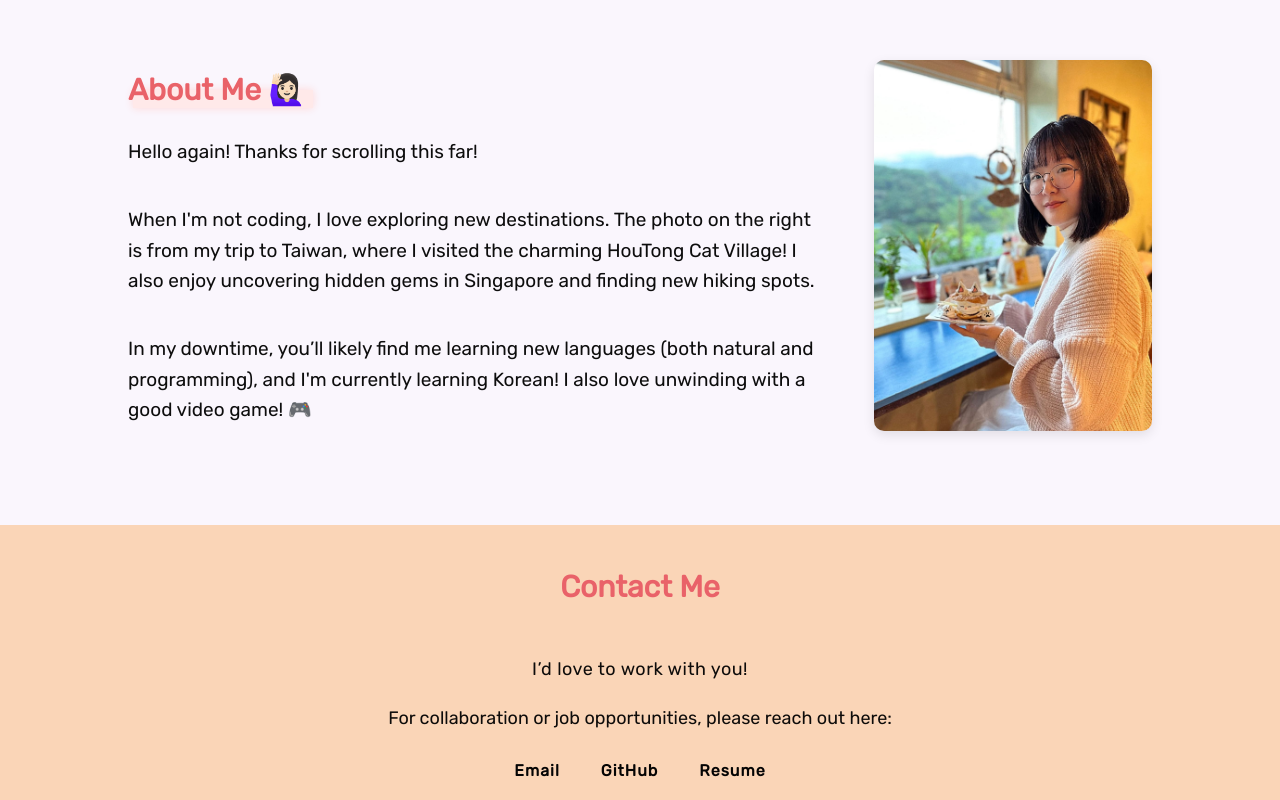
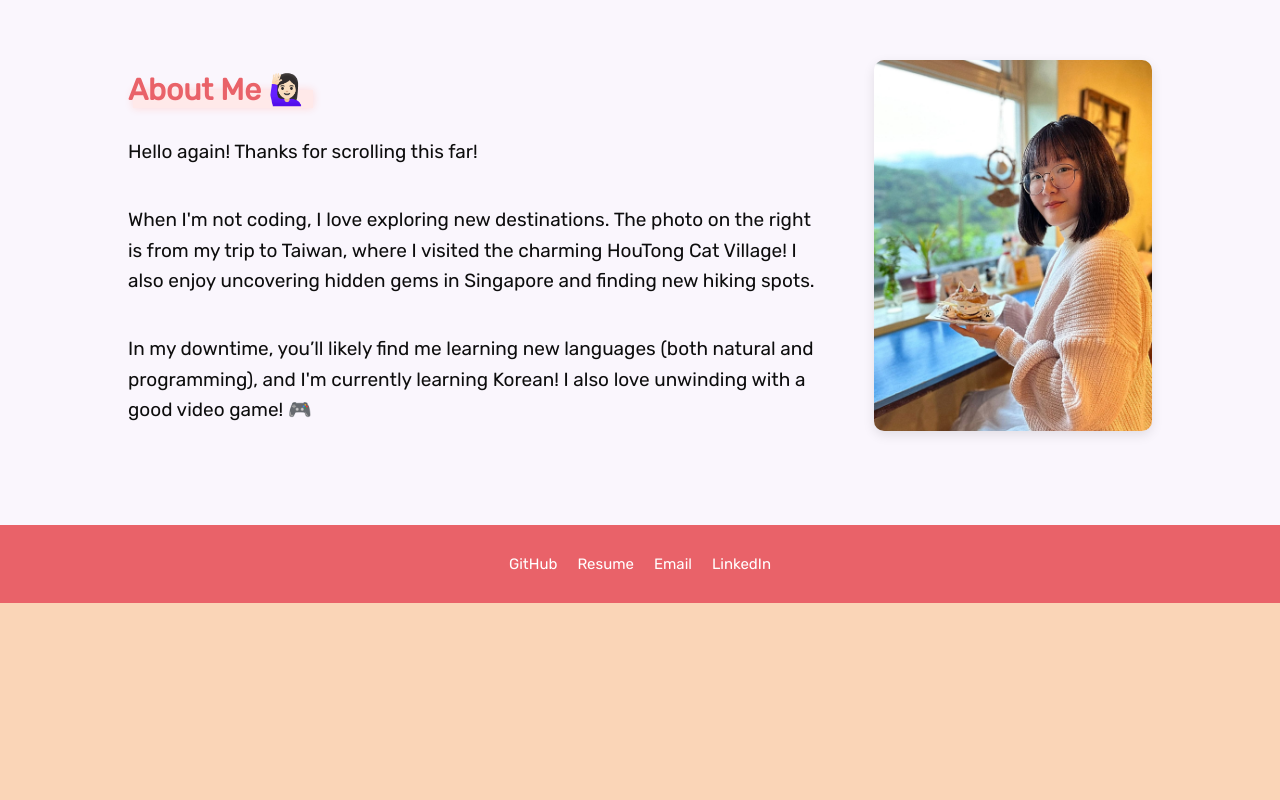
Before and after one commit to Zoooriiel/zoooriiel.github.io, a website: page index.html in a window 1280 px wide. Shown: the part 1972-2772 px from the top of the page. After the commit the page ends 2587 px from the top, so only its background shows below. Drawn offline with nearby package versions, Linux system fonts and the light colour scheme.

Commit message:
Modified styles and index.html

```diff
--- a/Styles.css
+++ b/Styles.css
@@ -598,61 +598,38 @@ header .fa-angle-down {
 }
 
 
-
 /*
-* Contact Me
+* Footer
 */
 
-.contactMeSection {
-  background-color: hsl(27, 87%, 85%);
-  padding: 20px 0;
+footer {
+  display: flex;
+  justify-content: center;
+  gap: 20px;
+  padding: 30px;
+  background-color: #e96269;;
+  color: white;
 }
 
-.contactMeTop {
-  display: flex;
-  flex-direction: column;
-  align-items: center;
+footer a {
+  font-size: 1.5rem;
+  color: white;
+  text-decoration: none;
+  transition: transform 0.3s ease, color 0.3s ease;
 }
 
-.contactMeTop h2 {
-  font-size: 3rem;
-  color: #e96269;
-  position: relative;
-  margin-bottom: 3rem;
+footer a:hover {
+  transform: scale(1.1);
+  color: #000;
 }
 
-.contactMeTop > p {
-  font-size: 1.8rem;
-  margin: 2rem;
+@media (max-width: 768px) {
+  footer {
+    flex-direction: column;
+    gap: 15px;
+  }
+
+  footer a {
+    font-size: 1.3rem;
+  }
 }
-
-#firstp {
-  margin-bottom: 0px;
-  letter-spacing: 0.5px;
-}
-
-.contact-icons {
-  margin-top: 8px;
-}
-
-.contact-icons a {
-  text-decoration: none;
-  color: #040404;
-  font-size: 1.6rem;
-  margin: 0 10px;
-  font-weight: bold; /* Make it stand out */
-  letter-spacing: 1px; /* Slight letter spacing */
-  padding: 4px 8px; /* Padding for a "button-like" feel */
-  border-radius: 10px;
-  transition: all 0.3s ease; /* Smooth transition for hover effect */
-}
-
-.contactMeSection a:hover {
-  background-color: #f3ebfb; /* Lavender background on hover */
-  color: #040404; /* Jet black text on hover */
-  cursor: pointer; /* Pointer cursor for interactivity */
-}
-
-.contact-icons a:hover {
-  color: #f12506;
-}
--- a/index.html
+++ b/index.html
@@ -19,7 +19,6 @@
         <ul class="menu">
           <li><a href="#projects">Projects</a></li>
           <li><a href="#aboutMe">About</a></li>
-          <li><a href="#contactMe">Contact</a></li>
         </ul>
       </nav>
 
@@ -57,7 +56,7 @@
             </video>
             <div class="overlay">
               <h3>Root Squad Social Plant App (WIP)</h3>
-              <p>A plant app</p>
+              <p>A work-in-progress plant-focused social media app where users can share care tips, connect with a community, and post updates about their plants. Features include a search bar with filters, dropdown-based selections, and dynamic content updates</p>
               <ul class="toolsUsed">
                 <li>HTML</li>
                 <li>CSS</li>
@@ -68,8 +67,7 @@
                 <li>Postman</li>
               </ul>
               <div class="viewProject">
-                <a href="https://zoooriiel.github.io/MyAnimeLibrary/" target="_blank" class="button">View Live</a>
-                <a href="https://github.com/Zoooriiel/MyAnimeLibrary" target="_blank" class="button">GitHub</a>
+                <a href="" target="_blank" class="button">Project will be live on Feb 12~</a>
               </div>
             </div>
           </div>
@@ -82,15 +80,15 @@
             </video>
             <div class="overlay">
               <h3>Anime Library</h3>
-              <p>A personal anime library built using HTML, CSS, and JavaScript. This ongoing project currently tracks anime titles and progress. Future plans include integrating a database to allow for dynamic updates and storage.</p>
+              <p>A personal anime tracking app that lets users organize and monitor their anime titles and viewing progress. Upcoming enhancements include integrating a backend database for dynamic updates, storage, and improved functionality.</p>
               <ul class="toolsUsed">
                 <li>HTML5</li>
                 <li>CSS</li>
                 <li>JavaScript</li>
               </ul>
               <div class="viewProject">
-                <a href="https://example.com" target="_blank" class="button">View Live</a>
-                <a href="https://github.com/example" target="_blank" class="button">GitHub</a>
+                <a href="https://zoooriiel.github.io/MyAnimeLibrary/" target="_blank" class="button">View Live</a>
+                <a href="https://github.com/Zoooriiel/MyAnimeLibrary" target="_blank" class="button">GitHub</a>
               </div>
             </div>
           </div>
@@ -103,14 +101,12 @@
             </video>
             <div class="overlay">
               <h3>Student Registration App</h3>
-              <p>A student registration app on terminal.</p>
+              <p>A terminal-based app for teachers to register students, assign courses, and manage grades. Built using object-oriented principles, it handles student data dynamically with collections, ensures input validation, and includes features like performance tracking and grade updates.</p>
               <ul class="toolsUsed">
-                <li>HTML5</li>
                 <li>Java</li>
               </ul>
               <div class="viewProject">
-                <a href="https://example.com" target="_blank" class="button">View Live</a>
-                <a href="https://github.com/example" target="_blank" class="button">GitHub</a>
+                <a href="https://github.com/Zoooriiel/Student_Registration_App" target="_blank" class="button">GitHub</a>
               </div>
             </div>
           </div>
@@ -123,15 +119,13 @@
             </video>
             <div class="overlay">
               <h3>Find Your Hat</h3>
-              <p>Terminal Game</p>
+              <p>A terminal-based adventure game where players navigate through a grid to find their lost hat while avoiding obstacles like holes. JavaScript for implementing game logic, input handling, and random terrain generation. Node.js to enable terminal-based gameplay and handle user inputs efficiently.</p>
               <ul class="toolsUsed">
-                <li>HTML5</li>
                 <li>JavaScript</li>
                 <li>node.js</li>
               </ul>
               <div class="viewProject">
-                <a href="https://example.com" target="_blank" class="button">View Live</a>
-                <a href="https://github.com/example" target="_blank" class="button">GitHub</a>
+                <a href="https://github.com/Zoooriiel/Find-Your-Hat-Project" target="_blank" class="button">GitHub</a>
               </div>
             </div>
           </div>
@@ -143,7 +137,7 @@
       <!-- End of Portfolio Section -->
 
       <!-- Start of Tech Stack and About Me -->
-      <section class="aboutMeSkills" id="aboutMe">
+      <section class="aboutMeSkills" id="">
 
         <!-- Start of Toolkit -->
         <div data-aos="fade-up" data-aos-once="true" class="wrapper">
@@ -166,7 +160,7 @@
         <!-- End of Toolkit -->
          </section>
 
-         <section class="aboutMe" id="">
+         <section class="aboutMe" id="aboutMe">
           <!-- Start of About Me -->
         <div class="wrapper" data-aos="fade-up" data-aos-once="true">
           <div class="aboutMeTop">
@@ -193,26 +187,12 @@
         <!-- End of About Me -->
          </section>
 
-         <section class="contactMeSection" id="contactMe" data-aos="fade-up" data-aos-once="true">
-        <div class="wrapper" data-aos="fade-up" data-aos-once="true">
-          <div class="contactMeTop">
-            <h2>Contact Me</h2>
-            <p id="firstp">I’d love to work with you!</p>
-            <p>For collaboration or job opportunities, please reach out here:</p>
-            <div class="contact-icons">
-              <a href="mailto:zoooriiel@gmail.com" title="Email Me" target="_blank" rel="noopener noreferrer">
-                Email
-              </a>
-              <a href="https://github.com/Zoooriiel" title="GitHub Profile" target="_blank" rel="noopener noreferrer">
-                GitHub
-              </a>
-              <a href="assets/LimHweeHianGina Resume.pdf" title="Download my Resume" target="_blank" rel="noopener noreferrer">
-                Resume
-              </a>
-            </div>
-          </div>
-        </div>
-      </section>
+<footer>
+  <a href="https://github.com/Zoooriiel" target="_blank" title="GitHub">GitHub</a>
+  <a href="./assets/LimHweeHianGina Resume.pdf" target="_blank" title="Resume">Resume</a>
+  <a href="mailto:zoooriiel@gmail.com" title="Email">Email</a>
+  <a href="https://www.linkedin.com/in/gina-l-hh">LinkedIn</a>
+</footer>
 
 
 
```
